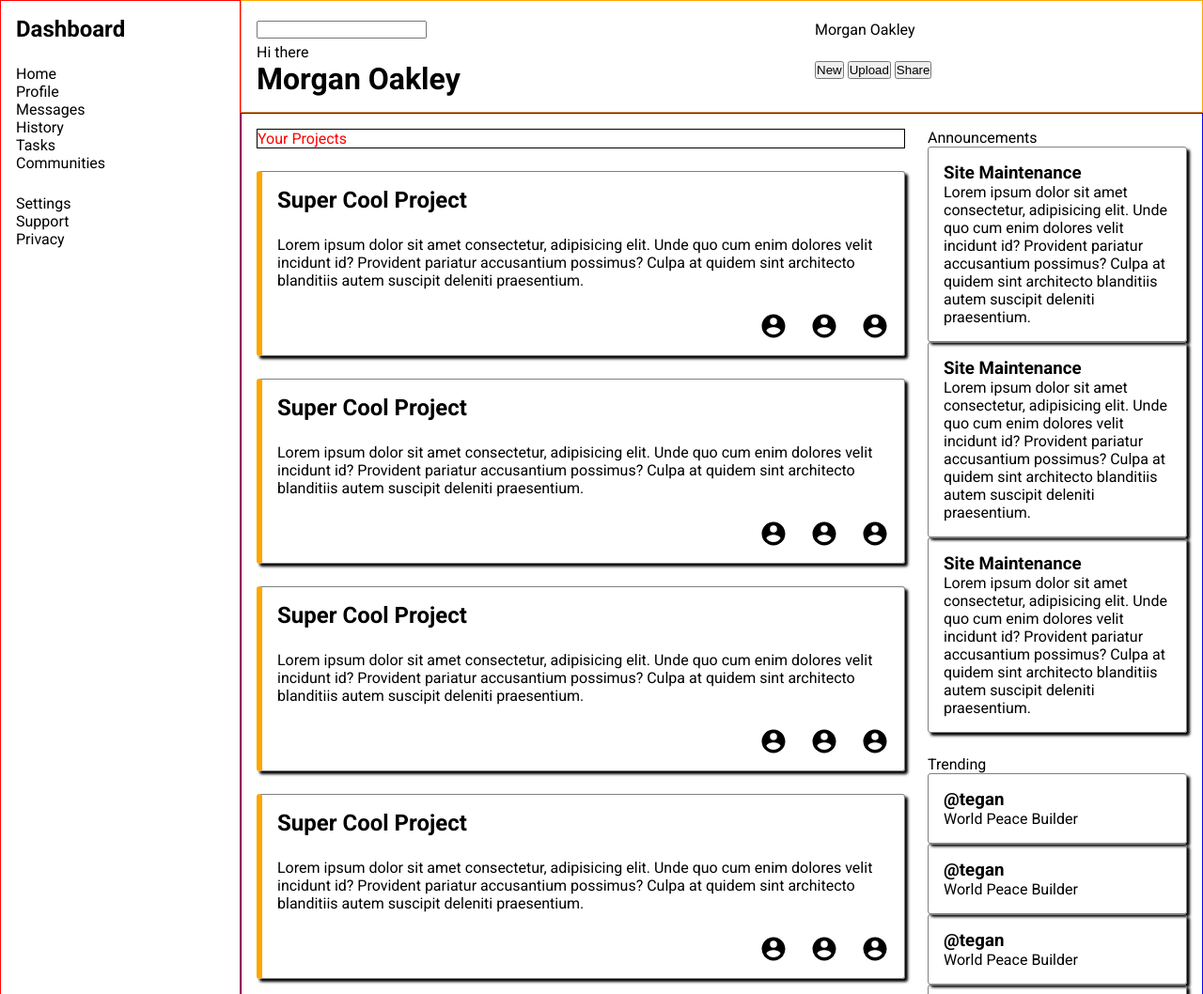
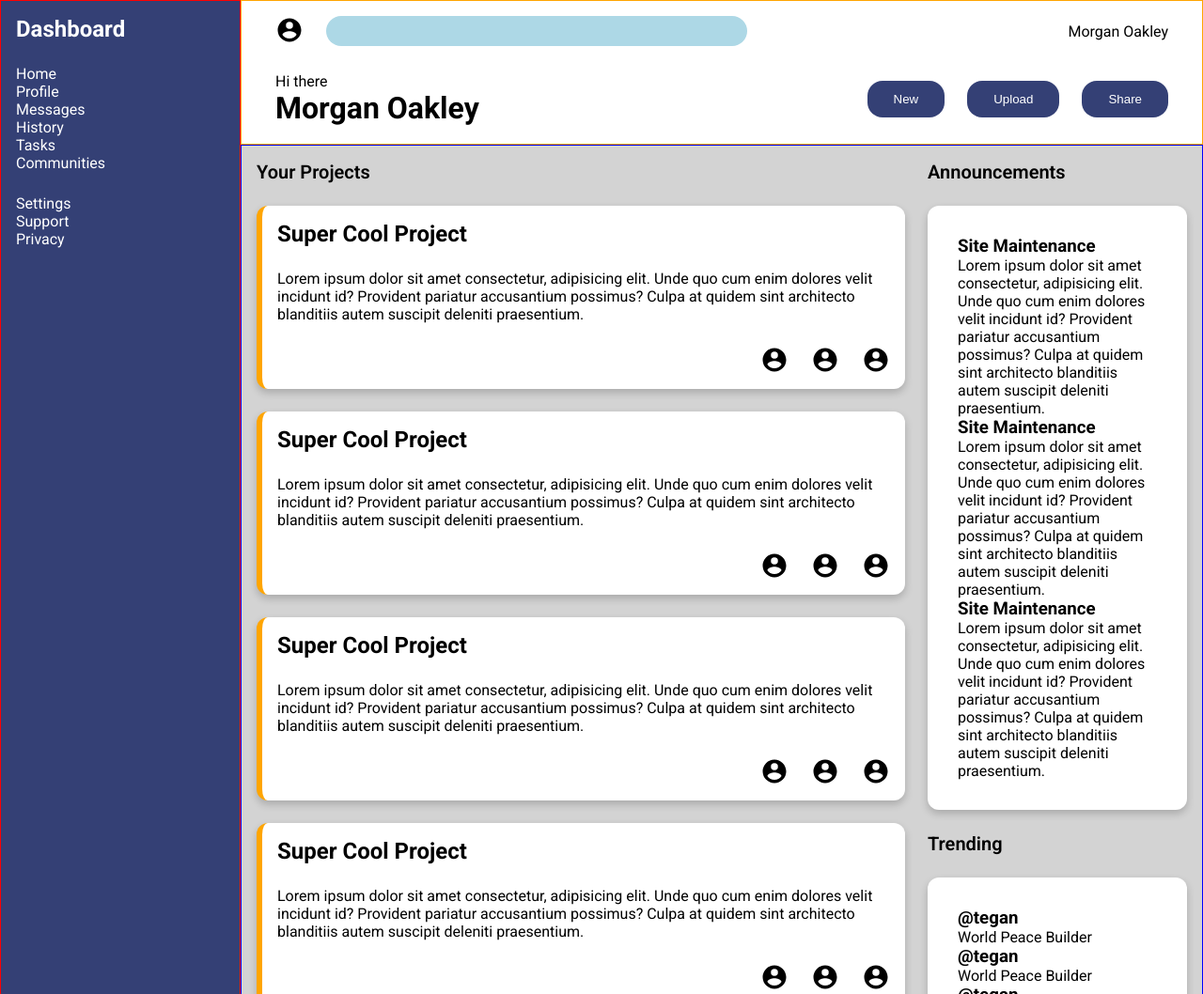
Before and after one commit to nivad320-lgtm/Admin-Dashboard, a plain HTML site: page index.html in a window 1280 px wide. Shown: the top 1058 px of the page at 94% size. Drawn offline with Linux system fonts and the light colour scheme.

Commit message:
Add styling and layout in header

```diff
--- a/index.html
+++ b/index.html
@@ -14,6 +14,7 @@
 <body>
     <header class="header-container">
         <div class="top-header-content-search">
+            <img src="./account-circle.svg" alt="img">
             <input type="search">
         </div>
         <div class="top-header-content-profile-small">
@@ -144,16 +145,12 @@
                         pariatur accusantium possimus? Culpa at quidem sint
                         architecto blanditiis autem suscipit deleniti
                         praesentium.</p>
-                </div>
-                <div class="content-right-announcements-box">
                     <h3>Site Maintenance</h3>
                     <p>Lorem ipsum dolor sit amet consectetur, adipisicing elit.
                         Unde quo cum enim dolores velit incidunt id? Provident
                         pariatur accusantium possimus? Culpa at quidem sint
                         architecto blanditiis autem suscipit deleniti
                         praesentium.</p>
-                </div>
-                <div class="content-right-announcements-box">
                     <h3>Site Maintenance</h3>
                     <p>Lorem ipsum dolor sit amet consectetur, adipisicing elit.
                         Unde quo cum enim dolores velit incidunt id? Provident
@@ -166,20 +163,22 @@
             <div class="content-right-trending">
                 <p>Trending</p>
                 <div class="content-right-trending-user">
+                    <div class="content-right-trending-user-name">
                         <h3>@tegan</h3>
                         <p>World Peace Builder</p>
                     </div>
-                <div class="content-right-trending-user">
+                    <div class="content-right-trending-user-name">
                         <h3>@tegan</h3>
                         <p>World Peace Builder</p>
                     </div>
-                <div class="content-right-trending-user">
+                    <div class="content-right-trending-user-name">
                         <h3>@tegan</h3>
                         <p>World Peace Builder</p>
                     </div>
-                <div class="content-right-trending-user">
+                    <div class="content-right-trending-user-name">
                         <h3>@tegan</h3>
                         <p>World Peace Builder</p>
+                    </div>
                 </div>
             </div>
         </section>
--- a/styles.css
+++ b/styles.css
@@ -8,6 +8,7 @@
 :root {
     --primary-padding: 16px;
     --primary-gap: 24px;
+    --primary-color: rgb(52, 64, 117);
 }
 
 /* Import Roboto */
@@ -43,11 +44,16 @@ body > article {
     grid-template-columns: repeat(5, 1fr);
     grid-template-rows: 1fr 2fr;
     align-items: center;
+    gap: var(--primary-gap);
+    padding: var(--primary-padding) 36px;
 }
 
 .top-header-content-search {
     grid-column: 1/4;
     grid-row: 1/2;
+
+    display: flex;
+    gap: var(--primary-gap);
 }
 
 .top-header-content-profile-small {
@@ -65,7 +71,35 @@ body > article {
     grid-row: 2/3;
 }
 
+.top-header-content-profile-small,
+.bottom-header-content-buttons {
+    display: flex;
+    justify-content: flex-end;
+    gap: var(--primary-gap);
+}
+
+.top-header-content-search img {
+    height: 30px;
+}
+.top-header-content-search input {
+    border-radius: 16px;
+    border: none;
+    background-color: lightblue;
+    width: 80%;
+    height: 1.5rem;
+    padding: var(--primary-padding);
+}
+
+.bottom-header-content-buttons button {
+    border: none;
+    color: white;
+    background-color: var(--primary-color);
+    padding: 12px 28px;
+    border-radius: 16px;
+}
+
 .side-bar {
+    background-color: var(--primary-color);
     border: 1px solid red;
     grid-column: 1/2;
     grid-row: 1/3;
@@ -73,10 +107,16 @@ body > article {
     display: flex;
     flex-direction: column;
     gap: var(--primary-gap);
+}
 
+.logo,
+.top-side-bar-content,
+.bottom-side-bar-content {
+    color: white;
 }
 
 .content-container {
+    background-color: lightgray;
     border: 1px solid blue;
     grid-column: 2/3;
     grid-row: 2/3;
@@ -103,11 +143,15 @@ body > article {
 
 }
 
-.content-left > p:first-child {
-    color: red;
-    justify-self: center;
-    border: 1px solid black;
+.content-left > p:first-child,
+.content-right p:first-child {
+    font-size: 20px;
+    font-weight: 600;
 }
+.content-right p:first-child {
+    margin-bottom: 24px;
+}
+
 
 .content-right {
     grid-column: 2/3;
@@ -121,9 +165,10 @@ body > article {
 .content-left-box,
 .content-right-announcements-box,
 .content-right-trending-user {
-    border: 1px solid gray;
-    border-radius: 3px;
-    box-shadow: 3px 3px 3px;
+    background-color: white;
+    /* border: 1px solid gray; */
+    border-radius: 12px;
+    box-shadow: 0 4px 8px 0 rgba(0, 0, 0, 0.2);
     padding: var(--primary-padding);
 }
 
@@ -131,8 +176,13 @@ body > article {
     border-left: 6px solid orange;
     display: flex;
     flex-direction: column;
-    justify-content: center;
+    justify-content: space-around;
     gap: var(--primary-gap);
+}
+
+.content-right-announcements-box,
+.content-right-trending-user {
+    padding: 32px;
 }
 
 .box-images {
@@ -140,6 +190,7 @@ body > article {
     justify-content: flex-end;
     gap: var(--primary-gap);
 }
+
 .box-images img {
     height: 30px;
 }
```
Lines whose indentation alone changed are shown as unchanged.
